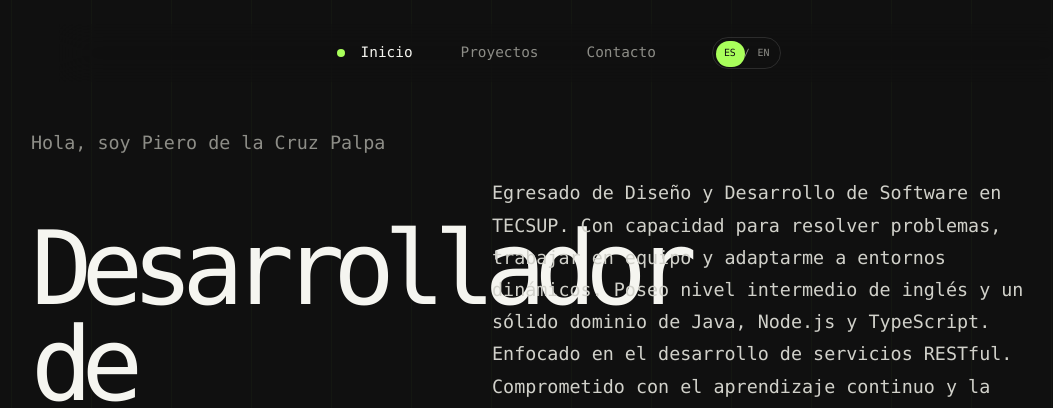
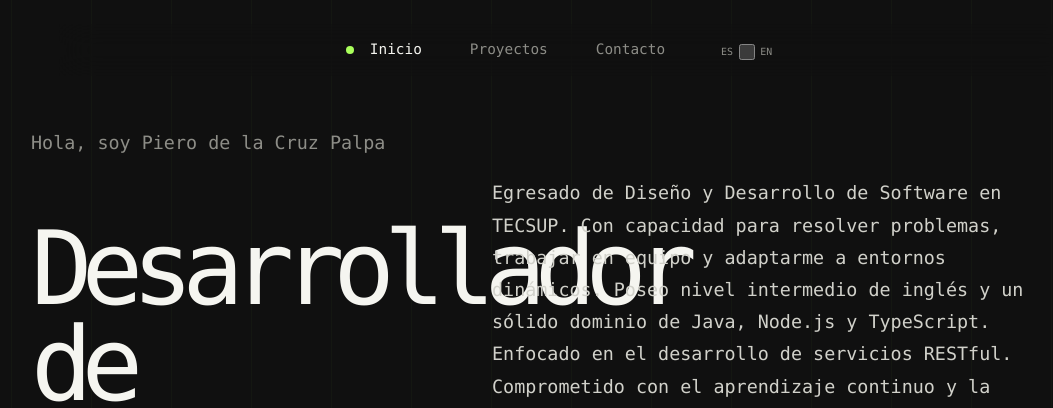
Before and after one commit to pierdlcr2006/portfolio, an Astro site: page / in a window 1280 px wide. Shown: the top 408 px of the page, without its empty margins (69-1122 px from the left). Built offline with nearby package versions, Linux system fonts and the light colour scheme; Astro itself is replaced by a stand-in of ours.

Commit message:
fix: usa control nativo para idioma

```diff
--- a/src/components/PortfolioNav.astro
+++ b/src/components/PortfolioNav.astro
@@ -31,12 +31,11 @@
 				</a>
 			</li>
 			<li class="language-item">
-				<button id="language-toggle" class="language-toggle" type="button" aria-label="Cambiar a inglés" aria-pressed="false">
-					<span class="language-option language-option-es" aria-hidden="true">ES</span>
-					<span class="language-divider" aria-hidden="true">/</span>
-					<span class="language-option language-option-en" aria-hidden="true">EN</span>
-					<span class="language-thumb" aria-hidden="true"></span>
-				</button>
+				<label class="language-control">
+					<span aria-hidden="true">ES</span>
+					<input id="language-toggle" type="checkbox" aria-label="Cambiar a inglés" />
+					<span aria-hidden="true">EN</span>
+				</label>
 			</li>
 		</ul>
 	</nav>
@@ -98,7 +97,7 @@
 
 	type Language = 'es' | 'en';
 	let currentLanguage: Language = 'es';
-	const languageToggle = document.getElementById('language-toggle');
+	const languageToggle = document.querySelector<HTMLInputElement>('#language-toggle');
 
 	const applyLanguage = (language: Language) => {
 		currentLanguage = language;
@@ -119,8 +118,7 @@
 			if (label !== undefined) element.setAttribute('aria-label', label);
 		});
 
-		languageToggle?.setAttribute('aria-pressed', String(language === 'en'));
-		languageToggle?.setAttribute('data-language', language);
+		if (languageToggle) languageToggle.checked = language === 'en';
 		languageToggle?.setAttribute('aria-label', language === 'es' ? 'Cambiar a inglés' : 'Switch to Spanish');
 		document.title = language === 'es' ? 'Piero de la Cruz Palpa — Desarrollador Backend' : 'Piero de la Cruz Palpa — Backend Developer';
 
@@ -131,7 +129,7 @@
 		}
 	};
 
-	languageToggle?.addEventListener('click', () => applyLanguage(currentLanguage === 'es' ? 'en' : 'es'));
+	languageToggle?.addEventListener('change', () => applyLanguage(languageToggle.checked ? 'en' : 'es'));
 	try {
 		const storedLanguage = localStorage.getItem('portfolio-language');
 		if (storedLanguage === 'en') currentLanguage = 'en';
@@ -242,63 +240,28 @@
 		opacity: 1;
 	}
 
-	.language-toggle {
-		position: relative;
-		display: grid;
+	.language-control {
+		display: inline-flex;
 		align-items: center;
-		grid-template-columns: 1fr auto 1fr;
-		width: 4.35rem;
-		height: 2rem;
-		padding: 0.2rem;
-		border: 1px solid rgba(255, 255, 255, 0.12);
-		border-radius: 999px;
-		background: transparent;
+		gap: 0.35rem;
 		color: var(--color-text-muted);
 		font: inherit;
 		font-size: 0.62rem;
 		line-height: 1;
 		cursor: pointer;
-		transition: color var(--transition-fast), border-color var(--transition-fast), background-color var(--transition-fast);
+		transition: color var(--transition-fast);
 	}
 
-	.language-toggle:hover,
-	.language-toggle[aria-pressed='true'] {
-		border-color: var(--color-accent-secondary);
-		background: rgba(168, 126, 255, 0.1);
+	.language-control:hover {
 		color: var(--color-text);
 	}
 
-	.language-option,
-	.language-divider {
-		position: relative;
-		z-index: 1;
-		text-align: center;
-		transition: color var(--transition-fast);
-	}
-
-	.language-toggle[data-language='es'] .language-option-es,
-	.language-toggle[data-language='en'] .language-option-en {
-		color: var(--color-bg);
-	}
-
-	.language-divider {
-		width: auto;
-		color: var(--color-text-muted);
-	}
-
-	.language-thumb {
-		position: absolute;
-		top: 0.2rem;
-		left: 0.2rem;
-		width: 1.8rem;
-		height: 1.6rem;
-		border-radius: 999px;
-		background: var(--color-accent);
-		transition: transform var(--transition-standard);
-	}
-
-	.language-toggle[data-language='en'] .language-thumb {
-		transform: translateX(2.15rem);
+	.language-control input {
+		width: 1rem;
+		height: 1rem;
+		margin: 0;
+		accent-color: var(--color-accent);
+		cursor: pointer;
 	}
 
 	.nav-icon {
@@ -342,19 +305,6 @@
 			margin-left: 0;
 		}
 
-		.language-toggle {
-			width: 4rem;
-			height: 2.2rem;
-		}
-
-		.language-thumb {
-			height: 1.8rem;
-		}
-
-		.language-toggle[data-language='en'] .language-thumb {
-			transform: translateX(1.85rem);
-		}
-
 		a {
 			flex-direction: column;
 			font-size: 0.68rem;
```
